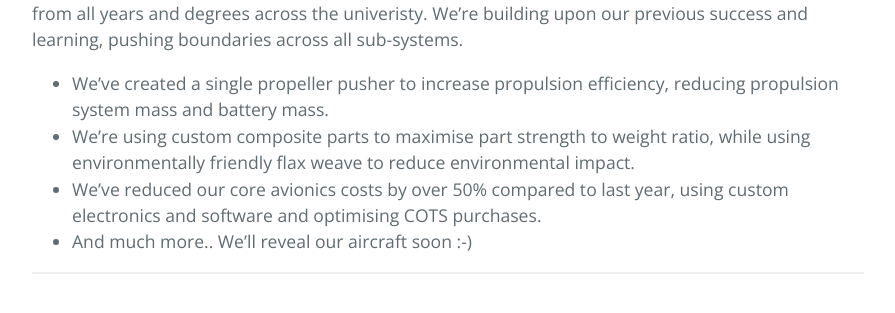
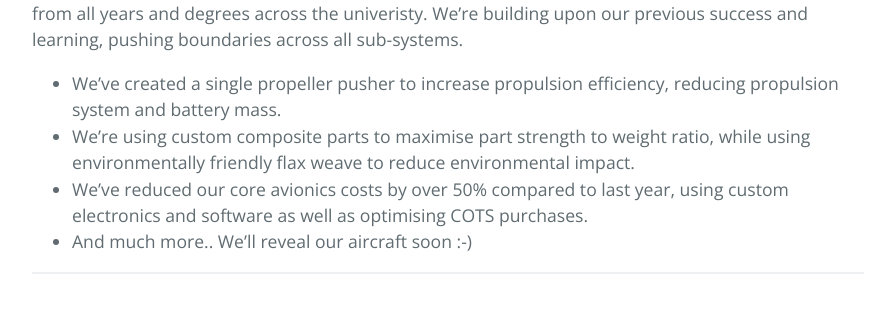
Before and after one commit to Team-Peryton/team-peryton.github.io, a Jekyll site: the page built from index.md, in a window 1280 px wide and 900 px high, scrolled down 706 px. Shown: the part 189-502 px from the top of the window, without its empty margins (192-1087 px from the left). Built offline with Jekyll 4.4.1, drawn with Linux system fonts in a browser that asks for light colours.

Commit message:
Update index.md

```diff
--- a/index.md
+++ b/index.md
@@ -15,9 +15,9 @@ Team Peryton Atlantis is a team of 3rd year Aerospace Engineering students and o
 
 ### Team Peryton B
 We are the volunteer team, consisting of the remaining 4th year Aria 2021 team as well as volunteers from all years and degrees across the univeristy. We're building upon our previous success and learning, pushing boundaries across all sub-systems.
-- We've created a single propeller pusher to increase propulsion efficiency, reducing propulsion system mass and battery mass.
+- We've created a single propeller pusher to increase propulsion efficiency, reducing propulsion system and battery mass.
 - We're using custom composite parts to maximise part strength to weight ratio, while using environmentally friendly flax weave to reduce environmental impact.
-- We've reduced our core avionics costs by over 50% compared to last year, using custom electronics and software and optimising COTS purchases.
+- We've reduced our core avionics costs by over 50% compared to last year, using custom electronics and software as well as optimising COTS purchases.
 - And much more.. We'll reveal our aircraft soon :-)
 
 * * *
```
